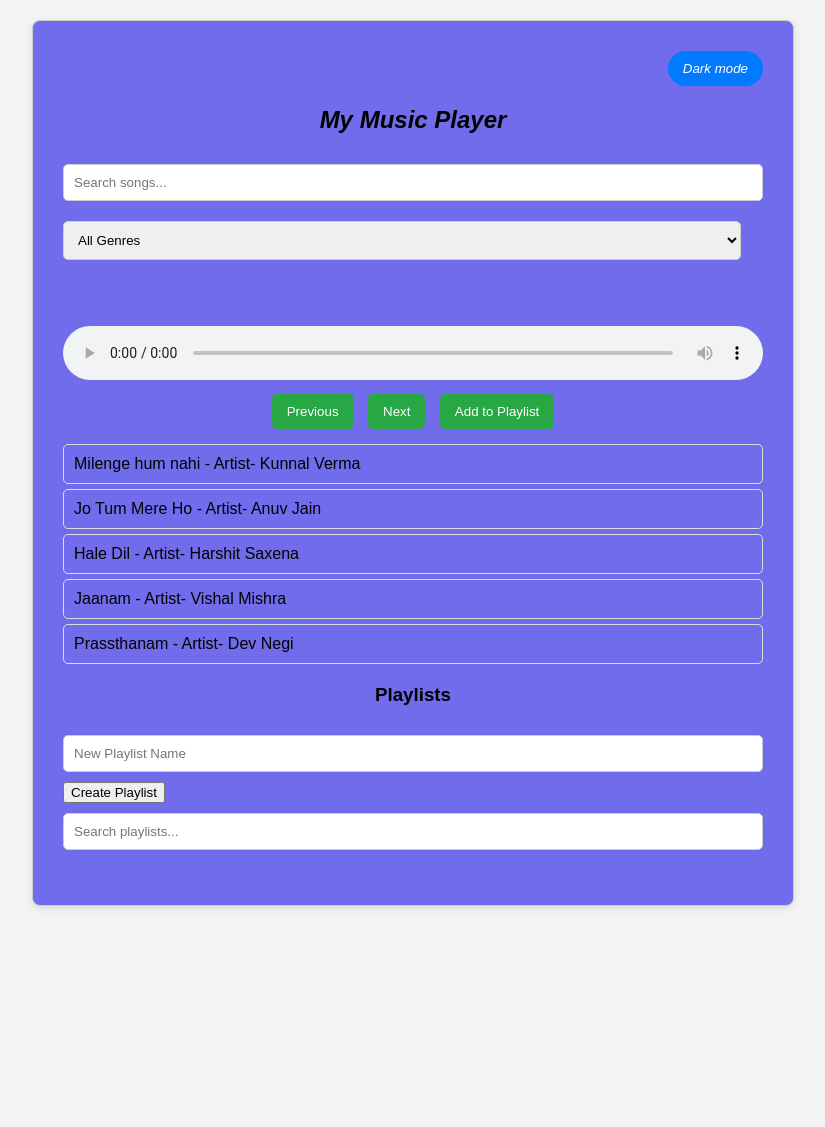
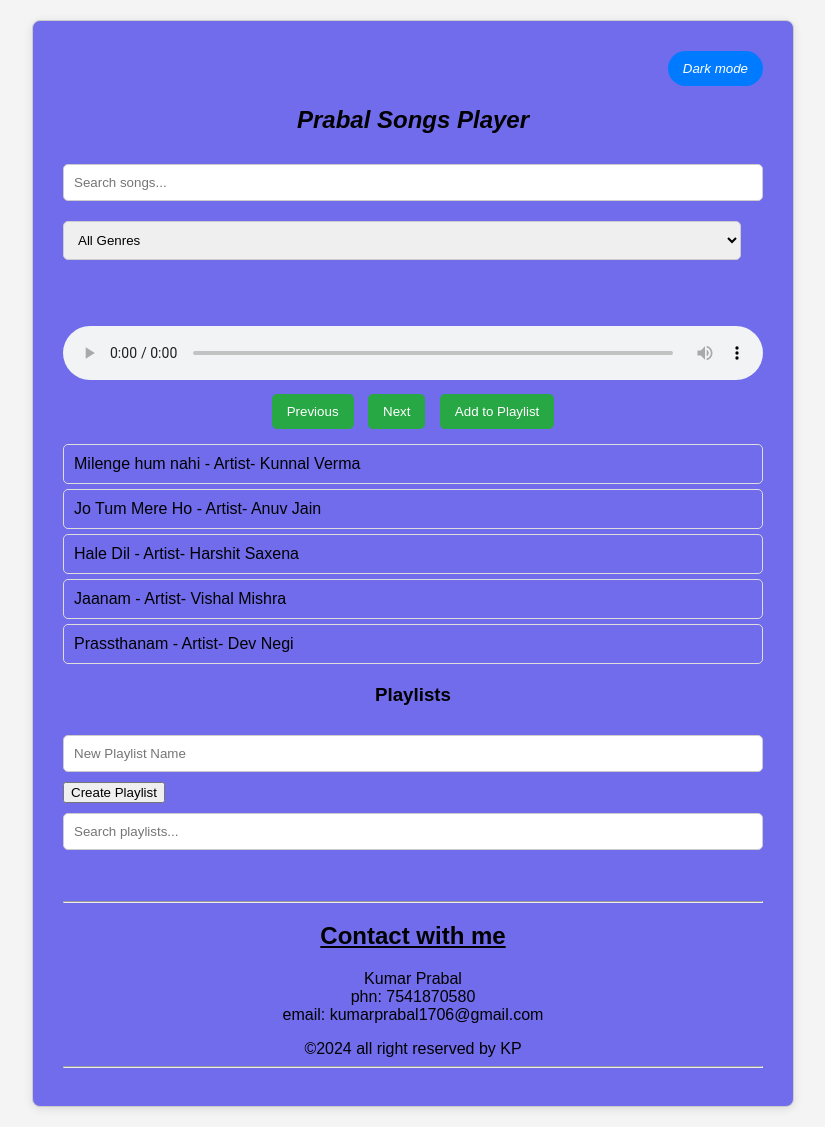
Before and after one commit to KP-Sinha/musicPlayer.github.io, a plain HTML site: page index.html in a window 1280 px wide. Shown: the whole page, without its empty margins (227-1052 px from the left). Before the commit the page ends 926 px from the top, so only its background shows below. Drawn offline with Linux system fonts and the light colour scheme.

Commit message:
add footer part

```diff
--- a/index.html
+++ b/index.html
@@ -4,7 +4,7 @@
     <meta charset="UTF-8">
     <meta name="viewport" content="width=device-width, initial-scale=1.0">
     <link rel="stylesheet" href="styles.css">
-    <title>Music Player</title>
+    <title>Prabal Music Player</title>
 </head>
 <body data-theme="light">
     <div class="player">
@@ -14,7 +14,7 @@
         </div>
 
         <!-- Music Player Title -->
-        <h2><i>My Music Player</i></h2>
+        <h2><i>Prabal Songs Player</i></h2>
 
         <!-- Search Songs Section -->
         <input type="text" id="search-songs" placeholder="Search songs...">
@@ -54,7 +54,12 @@
         <input type="text" id="new-playlist-name" placeholder="New Playlist Name">
         <button id="create-playlist">Create Playlist</button>
         <input type="text" id="search-playlists" placeholder="Search playlists...">
-        <div id="playlist-list"></div>
+        <div id="playlist-list"></div><br>
+        <hr>
+
+        <div class="footer" style="margin-bottom: 0px; text-align: center;">
+            <h2><u>Contact with me</u></h2><p>Kumar Prabal <br> phn: 7541870580 <br> email: kumarprabal1706@gmail.com <br></p>&#169;2024 all right reserved by KP</div>
+        <hr>
     </div>
 
     <!-- Script Files -->
```
